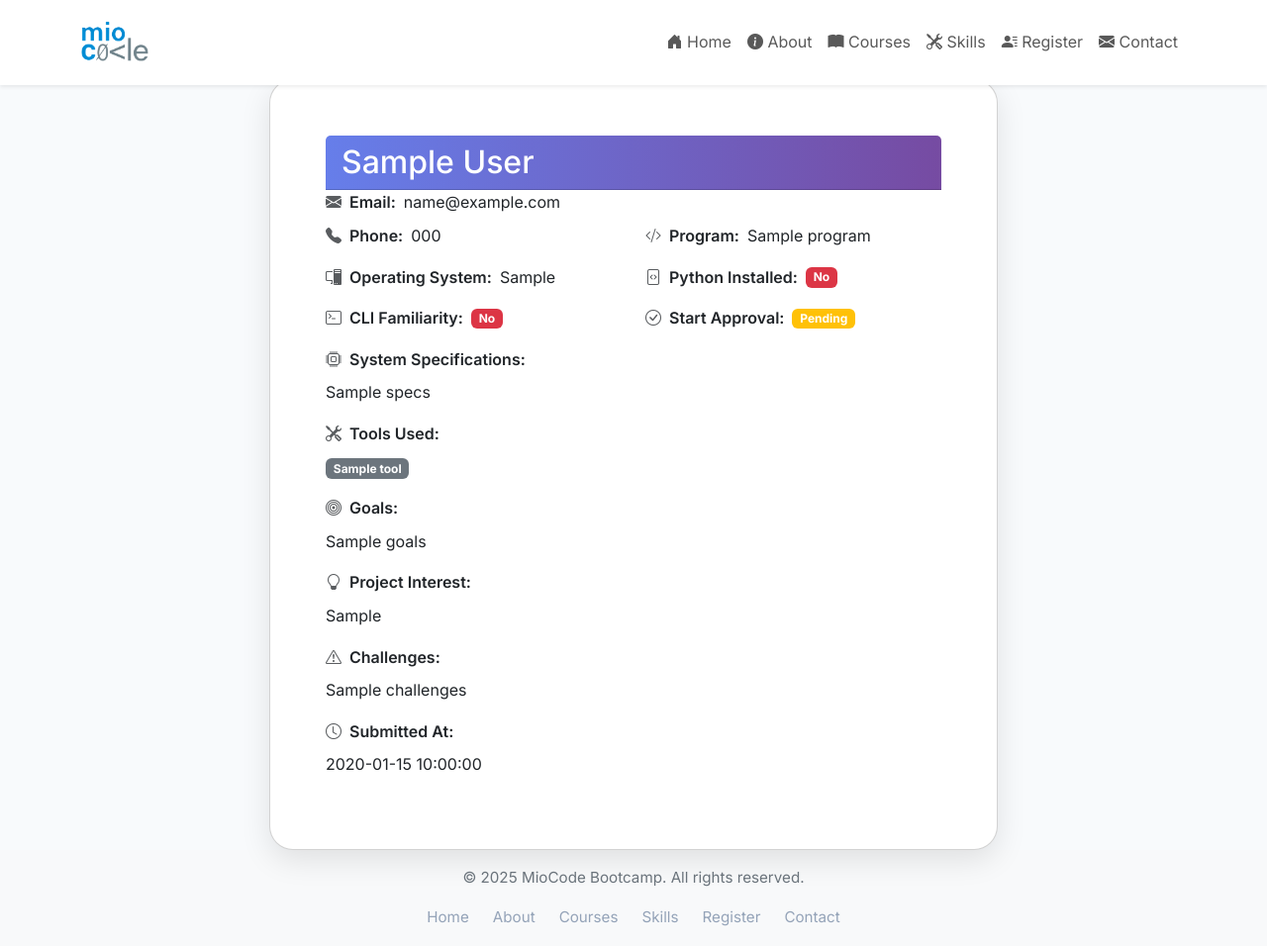
After one commit to imosudi2/miocode_bootcamp, a Flask app: template app/templates/questionnaire_detail.html in a window 1280 px wide. The commit adds this page. Shown: the whole page at 99% size. Run offline with Flask 3, Linux system fonts and the light colour scheme; the template is opened without the code that fills it: most values are stand-ins (such as "Sample title", 1, 10 or a date in 2020); some libraries are stand-ins or nearby versions.

Commit message:
Questionnaire

```diff
--- a/app/routes.py
+++ b/app/routes.py
@@ -234,6 +234,27 @@ def admin_dashboard():
 
     return render_template("admin.html", submissions=submissions, admin_user=session.get('admin_user'))
 
+@app.route('/admin/questionnaire')
+def admin_questionnaire():
+    if 'admin_user' not in session:
+        flash("You must be logged in to access the admin questionnaire.")
+        return redirect(url_for('admin_login'))
+
+    questionnaire_responses = []
+    #questionnaire_file_path = questionnaire_file_path #"questionnaire.json"
+
+    try:
+        if os.path.exists(questionnaire_file_path):
+            with open(questionnaire_file_path, "r", encoding="utf-8") as f:
+                questionnaire_responses = json.load(f)
+    except Exception as e:
+        flash(f"Error loading questionnaire responses: {e}")
+        print(f"Error loading questionnaire responses: {e}")
+
+    return render_template("admin_questionnaire.html",
+                         questionnaire_responses=questionnaire_responses,
+                         admin_user=session.get('admin_user'))
+
 @app.route('/admin/student/<email>')
 def view_student_by_email(email):
     submissions = []
@@ -246,6 +267,25 @@ def view_student_by_email(email):
         abort(404)
 
     return render_template("student_detail.html", student=student)
+
+@app.route('/admin/questionnaire/<email>')
+def view_questionnaire_by_email(email):
+    if 'admin_user' not in session:
+        flash("You must be logged in to access questionnaire details.")
+        return redirect(url_for('admin_login'))
+
+    questionnaire_responses = []
+    #questionnaire_file_path = "questionnaire.json"
+
+    if os.path.exists(questionnaire_file_path):
+        with open(questionnaire_file_path, "r", encoding="utf-8") as f:
+            questionnaire_responses = json.load(f)
+
+    questionnaire = next((q for q in questionnaire_responses if q["email"] == email), None)
+    if not questionnaire:
+        abort(404)
+
+    return render_template("questionnaire_detail.html", questionnaire=questionnaire)
 
 @app.route('/admin/login', methods=['GET', 'POST'])
 def admin_login():
@@ -352,6 +392,7 @@ def questionnaire():
 
     return render_template('questionnaire.html', applicant_details=applicant_details)
 
+"""
 # 400 - Bad Request
 @app.errorhandler(400)
 def bad_request(error):
@@ -424,4 +465,4 @@ def handle_exception(e):
     if isinstance(e, HTTPException):
         return e
     flash("A system error occurred. Please try again or contact support.", "danger")
-    return redirect(url_for('index'))
+    return redirect(url_for('index'))"""
--- a/app/templates/base.html
+++ b/app/templates/base.html
@@ -92,6 +92,11 @@
           <li class="nav-item">
             <a class="nav-link" href="{{ url_for('admin_dashboard') }}">
               <i class="bi bi-speedometer2"></i> Dashboard
+            </a>
+          </li>
+          <li class="nav-item">
+            <a class="nav-link" href="{{ url_for('admin_questionnaire') }}">
+              <i class="bi bi-clipboard-check"></i> Questionnaire
             </a>
           </li>
           <li class="nav-item">
--- /dev/null
+++ b/app/templates/questionnaire_detail.html
@@ -0,0 +1,148 @@
+{% extends "base.html" %}
+
+{% block main_body %}
+<div class="container">
+    <div class="row">
+        <div class="col-md-8 offset-md-2">
+            <div class="d-flex justify-content-between align-items-center mb-4">
+                <h1>Questionnaire Details</h1>
+                <a href="{{ url_for('admin_questionnaire') }}" class="btn btn-outline-secondary">
+                    &larr; Back to Questionnaire List
+                </a>
+            </div>
+
+            <div class="card">
+                <div class="card-body">
+                    <div class="card-header text-white"  style="background: linear-gradient(to right, #667eea, #764ba2);">
+                        <h2 class="card-title mb-0">{{ questionnaire.full_name }}</h2>
+                    </div>
+                    <div class="d-flex align-items-center mb-2">
+                        <i class="bi bi-envelope-fill text-muted me-2"></i>
+                        <span class="fw-semibold me-2">Email:</span>
+                        <span>{{ questionnaire.email }}</span>
+                    </div>
+
+                    <div class="row mb-3">
+                        <div class="col-md-6">
+                            <div class="d-flex align-items-center">
+                                <i class="bi bi-telephone-fill text-muted me-2"></i>
+                                <span class="fw-semibold me-2">Phone:</span>
+                                <span>{{ questionnaire.phone }}</span>
+                            </div>
+                        </div>
+                        <div class="col-md-6">
+                            <div class="d-flex align-items-center">
+                                <i class="bi bi-code-slash text-muted me-2"></i>
+                                <span class="fw-semibold me-2">Program:</span>
+                                <span>{{ questionnaire.program }}</span>
+                            </div>
+                        </div>
+                    </div>
+
+                    <div class="row mb-3">
+                        <div class="col-md-6">
+                            <div class="d-flex align-items-center">
+                                <i class="bi bi-pc-display text-muted me-2"></i>
+                                <span class="fw-semibold me-2">Operating System:</span>
+                                <span>{{ questionnaire.os }}</span>
+                            </div>
+                        </div>
+                        <div class="col-md-6">
+                            <div class="d-flex align-items-center">
+                                <i class="bi bi-file-code text-muted me-2"></i>
+                                <span class="fw-semibold me-2">Python Installed:</span>
+                                {% if questionnaire.python_installed == 'yes' %}
+                                    <span class="badge bg-success">Yes</span>
+                                {% else %}
+                                    <span class="badge bg-danger">No</span>
+                                {% endif %}
+                            </div>
+                        </div>
+                    </div>
+
+                    <div class="row mb-3">
+                        <div class="col-md-6">
+                            <div class="d-flex align-items-center">
+                                <i class="bi bi-terminal text-muted me-2"></i>
+                                <span class="fw-semibold me-2">CLI Familiarity:</span>
+                                {% if questionnaire.cli_familiarity == 'yes' %}
+                                    <span class="badge bg-success">Yes</span>
+                                {% else %}
+                                    <span class="badge bg-danger">No</span>
+                                {% endif %}
+                            </div>
+                        </div>
+                        <div class="col-md-6">
+                            <div class="d-flex align-items-center">
+                                <i class="bi bi-check-circle text-muted me-2"></i>
+                                <span class="fw-semibold me-2">Start Approval:</span>
+                                {% if questionnaire.start_approval %}
+                                    <span class="badge bg-success">Approved</span>
+                                {% else %}
+                                    <span class="badge bg-warning">Pending</span>
+                                {% endif %}
+                            </div>
+                        </div>
+                    </div>
+
+                    <div class="mb-3">
+                        <div class="d-flex align-items-center mb-2">
+                            <i class="bi bi-cpu text-muted me-2"></i>
+                            <span class="fw-semibold">System Specifications:</span>
+                        </div>
+                        <p class="mt-1">{{ questionnaire.specs }}</p>
+                    </div>
+
+                    <div class="mb-3">
+                        <div class="d-flex align-items-center mb-2">
+                            <i class="bi bi-tools text-muted me-2"></i>
+                            <span class="fw-semibold">Tools Used:</span>
+                        </div>
+                        <div class="mt-1">
+                            {% if questionnaire.tools_used %}
+                                {% for tool in questionnaire.tools_used %}
+                                    <span class="badge bg-secondary me-1">{{ tool }}</span>
+                                {% endfor %}
+                            {% else %}
+                                <span class="text-muted">None specified</span>
+                            {% endif %}
+                        </div>
+                    </div>
+
+                    <div class="mb-3">
+                        <div class="d-flex align-items-center mb-2">
+                            <i class="bi bi-bullseye text-muted me-2"></i>
+                            <span class="fw-semibold">Goals:</span>
+                        </div>
+                        <p class="mt-1">{{ questionnaire.goals }}</p>
+                    </div>
+
+                    <div class="mb-3">
+                        <div class="d-flex align-items-center mb-2">
+                            <i class="bi bi-lightbulb text-muted me-2"></i>
+                            <span class="fw-semibold">Project Interest:</span>
+                        </div>
+                        <p class="mt-1">{{ questionnaire.project_interest }}</p>
+                    </div>
+
+                    <div class="mb-3">
+                        <div class="d-flex align-items-center mb-2">
+                            <i class="bi bi-exclamation-triangle text-muted me-2"></i>
+                            <span class="fw-semibold">Challenges:</span>
+                        </div>
+                        <p class="mt-1">{{ questionnaire.challenges }}</p>
+                    </div>
+
+                    <div class="mb-3">
+                        <div class="d-flex align-items-center mb-2">
+                            <i class="bi bi-clock text-muted me-2"></i>
+                            <span class="fw-semibold">Submitted At:</span>
+                        </div>
+                        <p class="mt-1">{{ questionnaire.submitted_at|default('—') }}</p>
+                    </div>
+                </div>
+            </div>
+        </div>
+    </div>
+</div>
+{% endblock %}
```
Also changed, not shown: app/templates/admin_questionnaire.html (added, +62 -0 lines).
